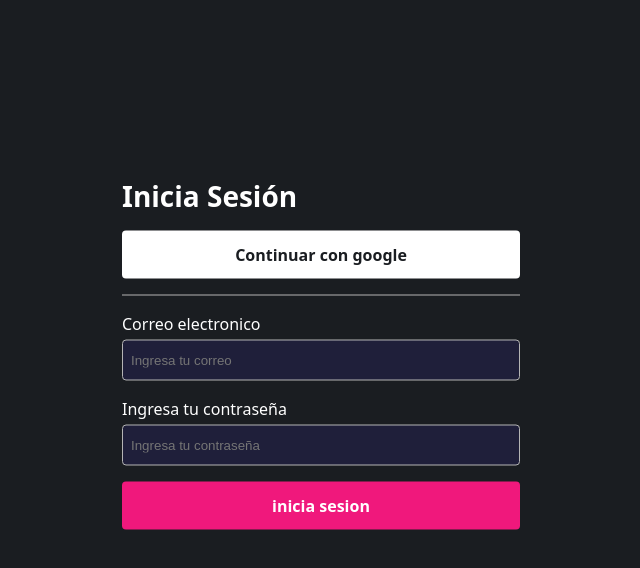
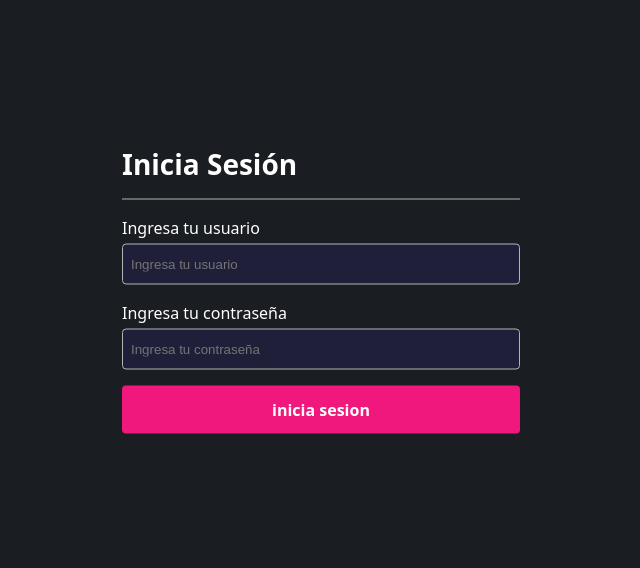
Before and after one commit to nicothomas1201/vue-slacker, a Vue app: page /login in a window 1280 px wide. Shown: the top 568 px of the page, without its empty margins (319-959 px from the left). Built offline with nearby package versions, Linux system fonts and the light colour scheme.

Commit message:
añadir persistencia con localstorage

```diff
--- /dev/null
+++ b/src/core/main.js
@@ -0,0 +1,24 @@
+import useMessagesStore from "../stores/messages.store.js"
+
+export function save(){
+
+  const now = new Date()
+  const hour = now.getHours()
+  const minutes = now.getMinutes()
+  const time = `${hour}:${minutes}`
+
+  if(!localStorage.getItem('messages')){
+    localStorage.setItem('messages', JSON.stringify([
+      {id:1, text: "Hola Nicolas desde canal 1", channelId: 1, time, author: 2},
+      {id: 2, text: "Hola Nicolas desde canal 2", channelId: 2, time, author: 2},
+      {id: 3, text: "Hola Nicolas desde canal 3", channelId: 3, time, author: 2},
+      {id: 4, text: "Hola Nicolas desde canal 4", channelId: 4, time, author: 2},
+      {id: 5, text: "Hola Nicolas desde canal 4", channelId: 4, time, author: 2},
+      {id: 6, text: "Hola Nicolas desde canal 4", channelId: 4, time, author: 2},
+      {id: 7, text: "Hola Nicolas desde canal 4", channelId: 4, time, author: 2},
+      {id: 8, text: "Hola Nicolas desde canal 4", channelId: 4, time, author: 2},
+    ]))
+  }
+
+
+}
--- a/src/main.js
+++ b/src/main.js
@@ -1,6 +1,7 @@
 import { createApp } from 'vue'
 import { createPinia } from 'pinia'
 import './assets/index.css'
+import { save } from './core/main.js'
 
 import App from './App.vue'
 import router from './router'
@@ -9,5 +10,6 @@ const app = createApp(App)
 
 app.use(createPinia())
 app.use(router)
+save()
 
 app.mount('#app')
--- a/src/stores/login.store.js
+++ b/src/stores/login.store.js
@@ -2,7 +2,7 @@ import { defineStore } from "pinia";
 
 export default defineStore('login', {
   state: () => ({
-    email: '',
+    username: '',
     password: ''
   }),
   getters: {
--- a/src/stores/messages.store.js
+++ b/src/stores/messages.store.js
@@ -1,22 +1,10 @@
 import { defineStore } from "pinia"
 
-const now = new Date()
-const hour = now.getHours()
-const minutes = now.getMinutes()
-const time = `${hour}:${minutes}`
+
 
 export default defineStore('messages',{
   state: () => ({
-    messages: [
-      {id: 1, text: "Hola Nicolas desde canal 1", channelId: 1, time, author: 2},
-      {id: 2, text: "Hola Nicolas desde canal 2", channelId: 2, time, author: 2},
-      {id: 3, text: "Hola Nicolas desde canal 3", channelId: 3, time, author: 2},
-      {id: 4, text: "Hola Nicolas desde canal 4", channelId: 4, time, author: 2},
-      {id: 5, text: "Hola Nicolas desde canal 4", channelId: 4, time, author: 2},
-      {id: 6, text: "Hola Nicolas desde canal 4", channelId: 4, time, author: 2},
-      {id: 7, text: "Hola Nicolas desde canal 4", channelId: 4, time, author: 2},
-      {id: 8, text: "Hola Nicolas desde canal 4", channelId: 4, time, author: 2},
-    ]
+    messages: JSON.parse(localStorage.getItem('messages'))
   }),
   getters: {
     filterByChannelId: (state) => (id) => {
@@ -28,6 +16,7 @@ export default defineStore('messages',{
   actions: {
     addMessage(data){
       this.messages.push(data)
+      localStorage.setItem('messages', JSON.stringify(this.messages))
     }
   }
 })
--- a/src/stores/profile.store.js
+++ b/src/stores/profile.store.js
@@ -1,9 +1,12 @@
 import { defineStore } from "pinia";
+import useLoginSore from "./login.store.js"
+
+// const loginStore = useLoginSore()
 
 export default defineStore('profile', {
   state: () => ({
     id: 1,
-    username: 'nicolas',
+    username: JSON.parse(localStorage.getItem('user')).username || 'nico',
     avatar: '/avatars/miguel.png'
   }),
   actions: {
--- a/src/views/Login.view.vue
+++ b/src/views/Login.view.vue
@@ -3,11 +3,11 @@
     <form @submit.prevent="submit" class="form">
       <div class="header-form">
         <h2 class="form-title">Inicia Sesión</h2>
-        <button class="button-google">Continuar con google</button>
+        <!-- <button class="button-google">Continuar con google</button> -->
       </div>
       <div class="form-field">
-        <label for="email">Correo electronico</label>
-        <input required v-model="email" id="email" type="email" placeholder="Ingresa tu correo" />
+        <label for="username">Ingresa tu usuario</label>
+        <input required v-model="username" id="username" type="text" placeholder="Ingresa tu usuario" />
       </div>
       <div class="form-field">
         <label for="password">Ingresa tu contraseña</label>
@@ -26,13 +26,13 @@
   const router = useRouter()
   const loginStore = useLoginStore()
 
-  const { email, password } = storeToRefs(loginStore)
+  const { username, password } = storeToRefs(loginStore)
 
 
 
   const submit = () => {
     const user = {
-      email: email.value,
+      username: username.value,
       password: password.value
     }
 
```
